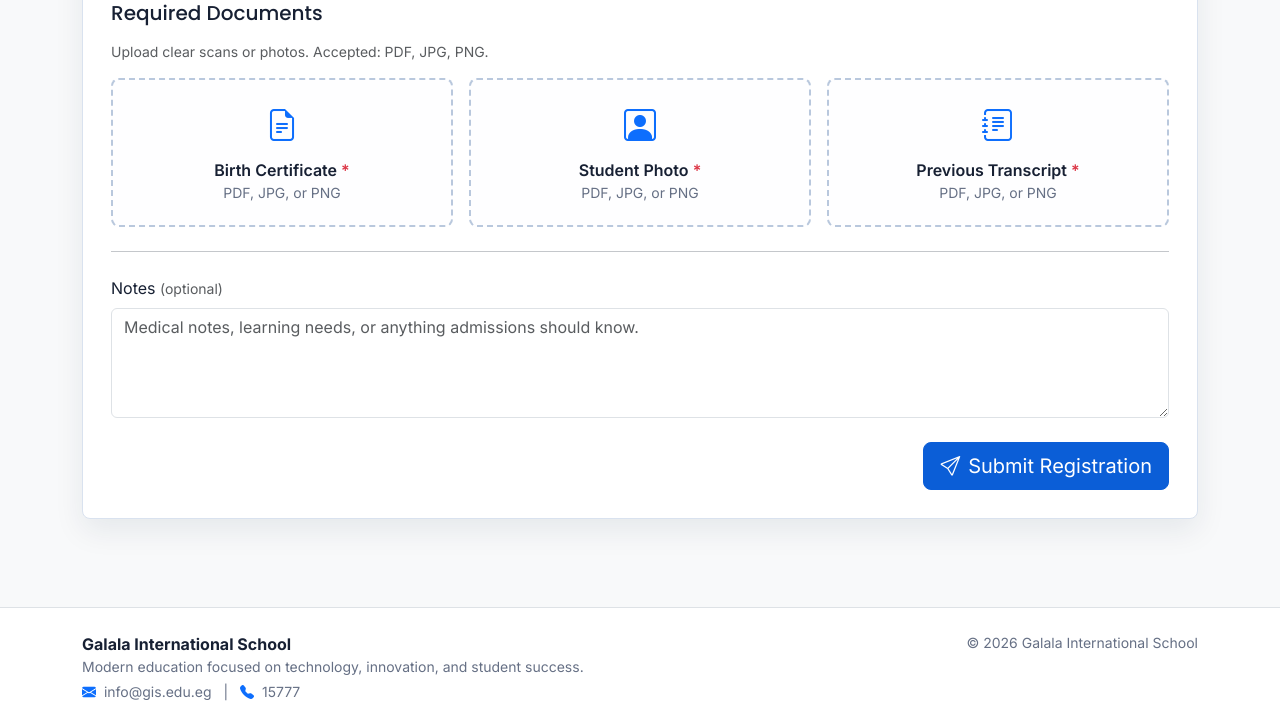
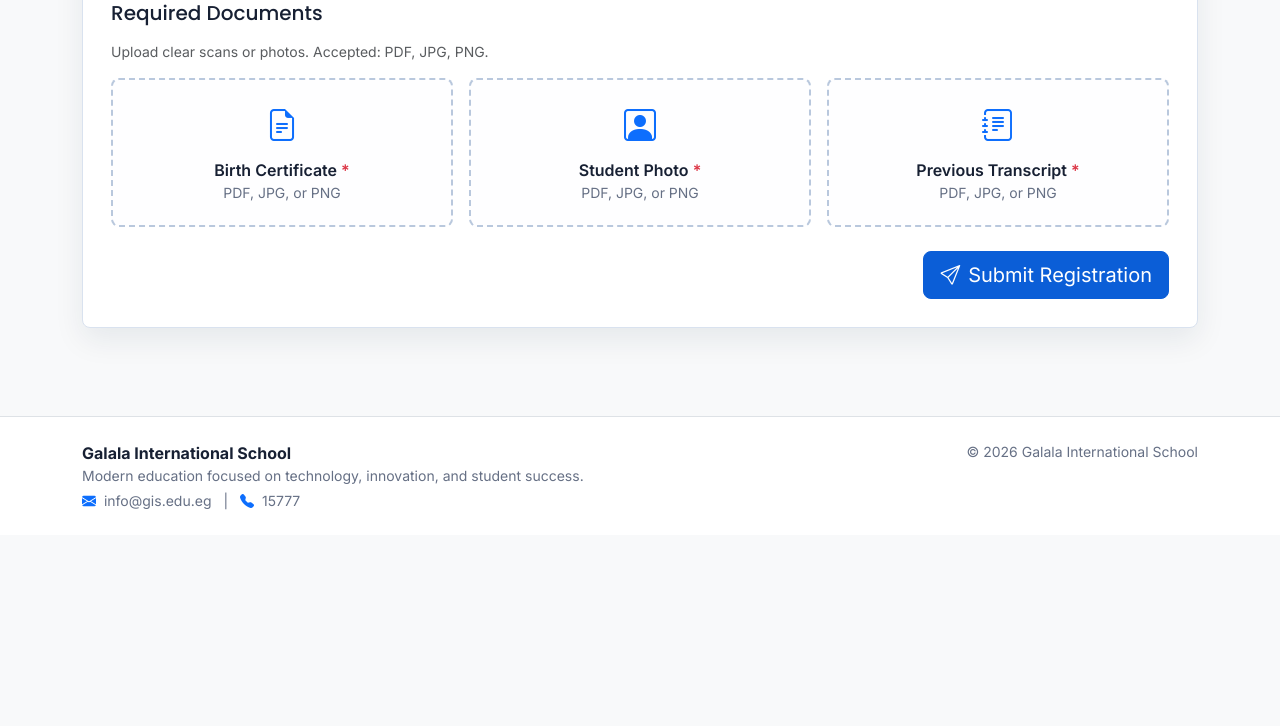
Before and after one commit to Kevoharvey/School-Information-System, a Flask app: page /online-registration in a window 1280 px wide. Shown: the part 1223-1949 px from the top of the page. After the commit the page ends 1733 px from the top, so only its background shows below. Run offline with Flask 3, Linux system fonts and the light colour scheme; parts of the project's set-up code (start-up, migrations or seed data) failed here and were passed over.

Commit message:
refactor: remove notes field from student registration and database schema

```diff
--- a/app.py
+++ b/app.py
@@ -974,8 +974,8 @@ def add_student():
             INSERT INTO Student
             (User_ID, Parent_ID, Fname, Lname, Birth_Date, Gender, Nationality,
              Level, Student_Email, Student_Phone, Student_Address, Previous_School,
-             Student_Photo, Birth_Certificate, Previous_Transcript, Notes, Status)
-            VALUES (%s,%s,%s,%s,%s,%s,%s,%s,%s,%s,%s,%s,%s,%s,%s,%s,%s)
+             Student_Photo, Birth_Certificate, Previous_Transcript, Status)
+            VALUES (%s,%s,%s,%s,%s,%s,%s,%s,%s,%s,%s,%s,%s,%s,%s,%s)
             """,
             (
                 user_id,
@@ -993,7 +993,6 @@ def add_student():
                 safe_filename("student_photo"),
                 safe_filename("birth_certificate"),
                 safe_filename("previous_transcript"),
-                request.form.get("notes") or None,
                 request.form.get("status") or "Pending",
             ),
         )
@@ -1026,7 +1025,7 @@ def edit_student(student_id):
             Previous_School=%s, Student_Photo=COALESCE(%s, Student_Photo),
             Birth_Certificate=COALESCE(%s, Birth_Certificate),
             Previous_Transcript=COALESCE(%s, Previous_Transcript),
-            Notes=%s, Parent_ID=%s, Status=%s
+            Parent_ID=%s, Status=%s
         WHERE Student_ID=%s
         """,
         (
@@ -1043,7 +1042,6 @@ def edit_student(student_id):
             safe_filename("student_photo"),
             safe_filename("birth_certificate"),
             safe_filename("previous_transcript"),
-            request.form.get("notes") or None,
             parent_id,
             request.form.get("status") or "Pending",
             student_id,
--- a/templates/online_registration.html
+++ b/templates/online_registration.html
@@ -288,16 +288,7 @@
       </div><!-- /teacherSection -->
 
 
-      <!-- ── Notes (always optional) ── -->
-      <hr class="my-4">
-      <div>
-        <label class="form-label" for="notes">
-          Notes
-          <span class="text-muted small fw-normal">(optional)</span>
-        </label>
-        <textarea class="form-control" id="notes" name="notes" rows="4"
-                  placeholder="Medical notes, learning needs, or anything admissions should know."></textarea>
-      </div>
+
 
       <!-- ── Submit ── -->
       <div class="d-flex justify-content-end mt-4">
--- a/templates/students.html
+++ b/templates/students.html
@@ -153,7 +153,6 @@
         <div class="col-md-4"><label class="form-label">Student Photo</label><input class="form-control" name="student_photo" type="file" accept=".jpg,.jpeg,.png"></div>
         <div class="col-md-4"><label class="form-label">Birth Certificate</label><input class="form-control" name="birth_certificate" type="file" accept=".pdf,.jpg,.jpeg,.png"></div>
         <div class="col-md-4"><label class="form-label">Previous Transcript</label><input class="form-control" name="previous_transcript" type="file" accept=".pdf,.jpg,.jpeg,.png"></div>
-        <div class="col-12"><label class="form-label">Notes</label><textarea class="form-control" name="notes" rows="3"></textarea></div>
       </div>
       <div class="modal-footer"><button class="btn btn-primary" type="submit">Save Student</button></div>
     </form>
@@ -203,7 +202,6 @@
         <div class="col-md-4"><label class="form-label">Replace Student Photo</label><input class="form-control" name="student_photo" type="file" accept=".jpg,.jpeg,.png"></div>
         <div class="col-md-4"><label class="form-label">Replace Birth Certificate</label><input class="form-control" name="birth_certificate" type="file" accept=".pdf,.jpg,.jpeg,.png"></div>
         <div class="col-md-4"><label class="form-label">Replace Transcript</label><input class="form-control" name="previous_transcript" type="file" accept=".pdf,.jpg,.jpeg,.png"></div>
-        <div class="col-12"><label class="form-label">Notes</label><textarea class="form-control" name="notes" rows="3">{{ s.Notes or '' }}</textarea></div>
         <div class="col-12"><label class="form-label">Status</label><select class="form-select" name="status">{% for status in ['Active','Enrolled','Pending'] %}<option value="{{ status }}" {{ 'selected' if s.Status == status else '' }}>{{ status }}</option>{% endfor %}</select></div>
       </div>
       <div class="modal-footer"><button class="btn btn-primary" type="submit">Update Student</button></div>
```
Also changed, not shown: db.sql (+0 -7 lines).
